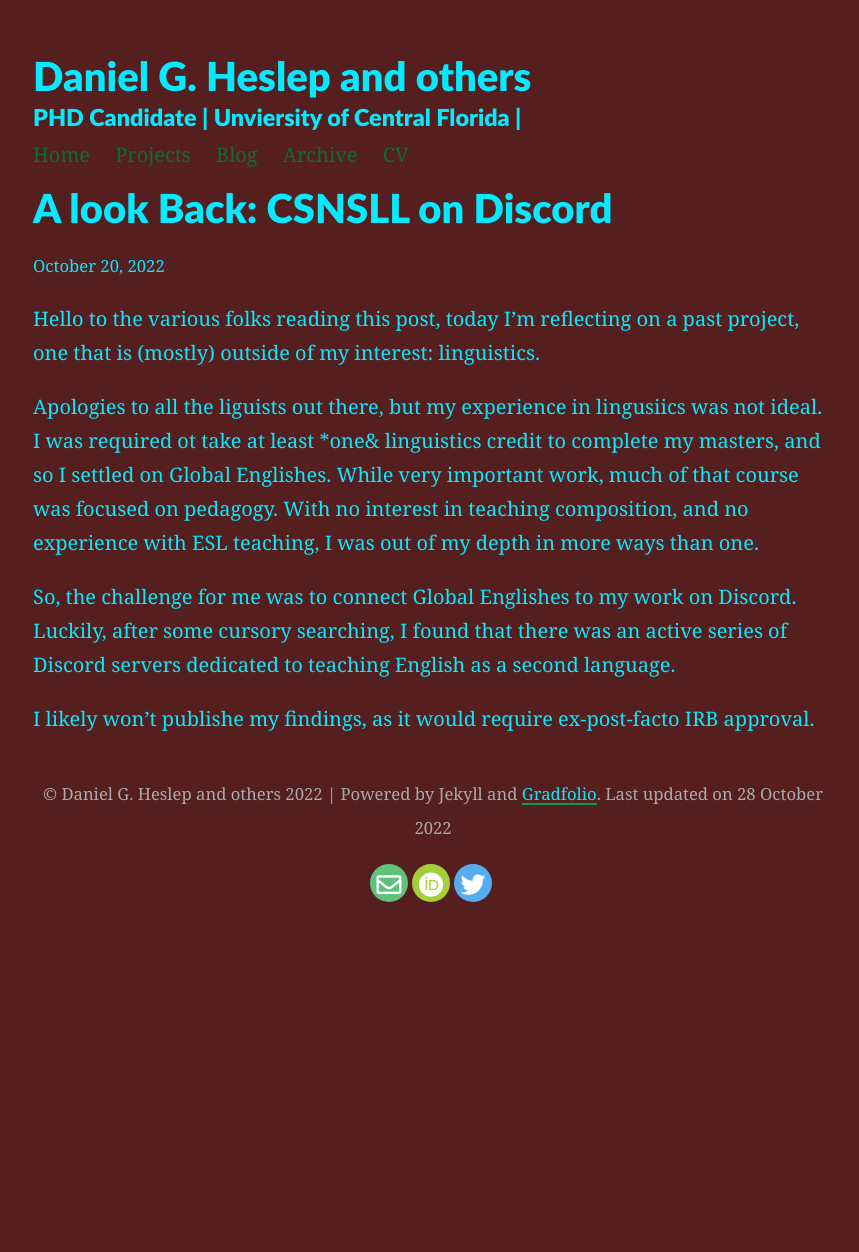
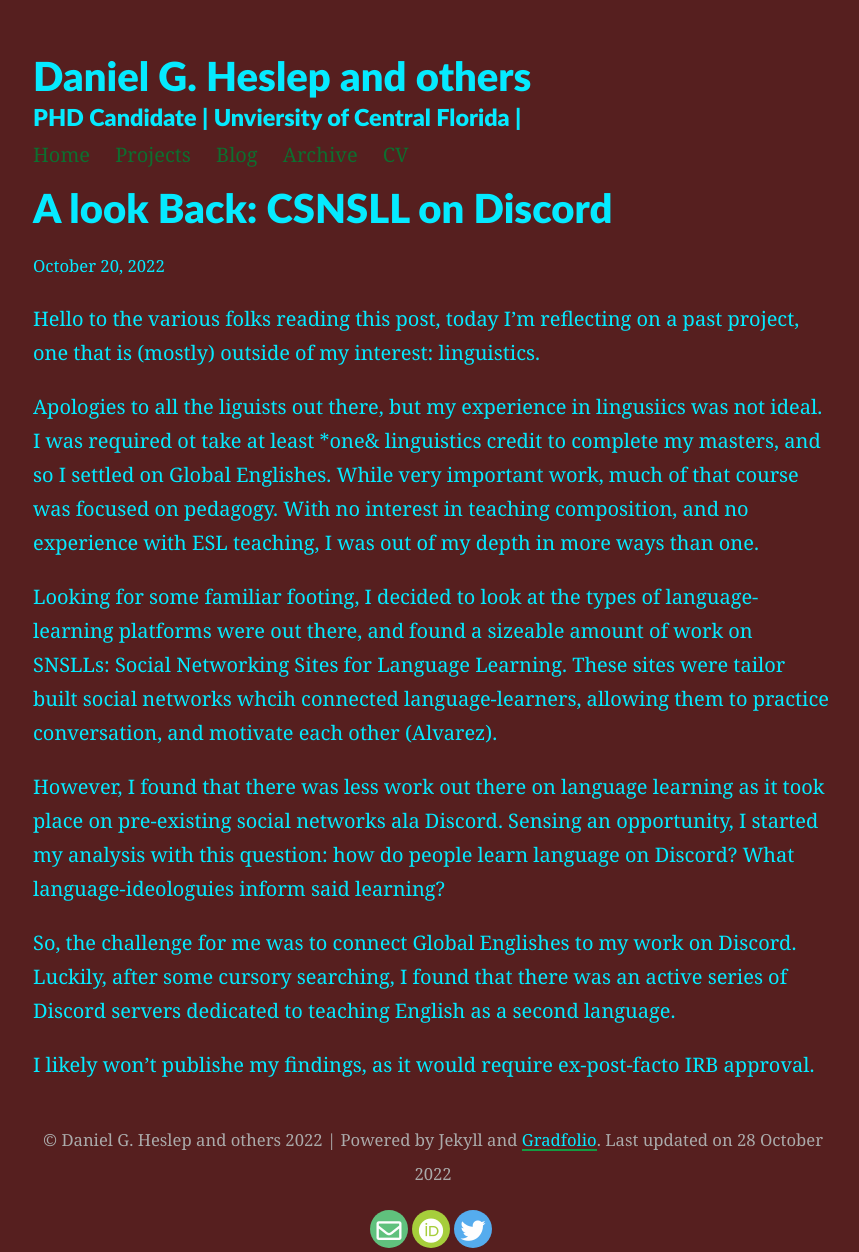
Before and after one commit to CreativeKenning/gradsitedemo, a Jekyll site: the page built from _posts/2022-10-20-post.md, in a window 1280 px wide. Shown: the whole page, without its empty margins (207-1066 px from the left). Built offline with Jekyll 4.4.1, drawn with Linux system fonts in a browser that asks for light colours; nearby versions of some CDN libraries; before the commit the page ends 980 px from its top, so only the background shows below that.

Commit message:
more blog post

```diff
--- a/_posts/2022-10-20-post.md
+++ b/_posts/2022-10-20-post.md
@@ -7,6 +7,10 @@
 
 Apologies to all the liguists out there, but my experience in lingusiics was not ideal. I was required ot take at least *one& linguistics credit to complete my masters, and so I settled on Global Englishes. While very important work, much of that course was focused on pedagogy. With no interest in teaching composition, and no experience with ESL teaching, I was out of my depth in more ways than one.
 
+Looking for some familiar footing, I decided to look at the types of language-learning platforms were out there, and found a sizeable amount of work on SNSLLs: Social Networking Sites for Language Learning. These sites were tailor built social networks whcih connected language-learners, allowing them to practice conversation, and motivate each other (Alvarez).
+
+However, I found that there was less work out there on language learning as it took place on pre-existing social networks ala Discord. Sensing an opportunity, I started my analysis with this question: how do people learn language on Discord? What language-ideologuies inform said learning?
+
 So, the challenge for me was to connect Global Englishes to my work on Discord. Luckily, after some cursory searching, I found that there was an active series of Discord servers dedicated to teaching English as a second language.
 
 I likely won't publishe my findings, as it would require ex-post-facto IRB approval.
```
